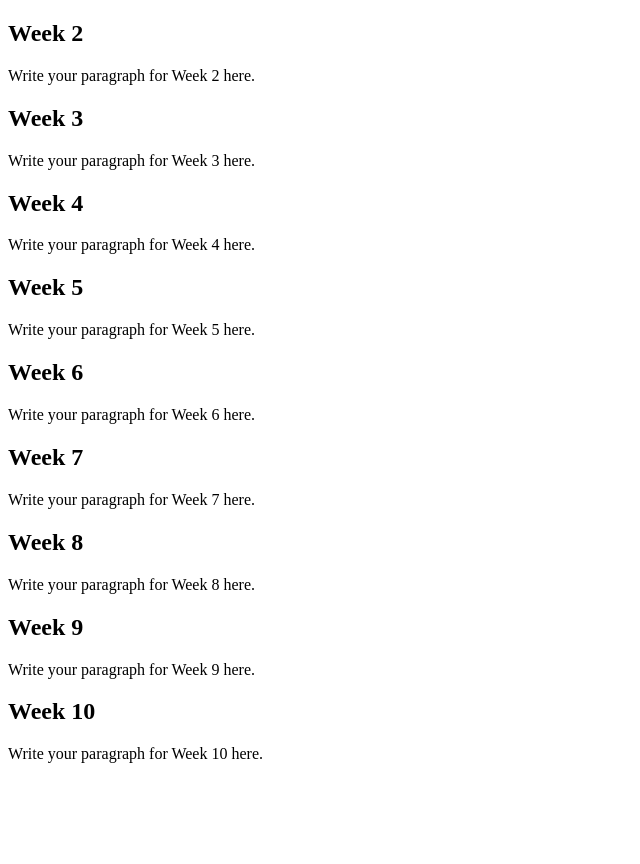
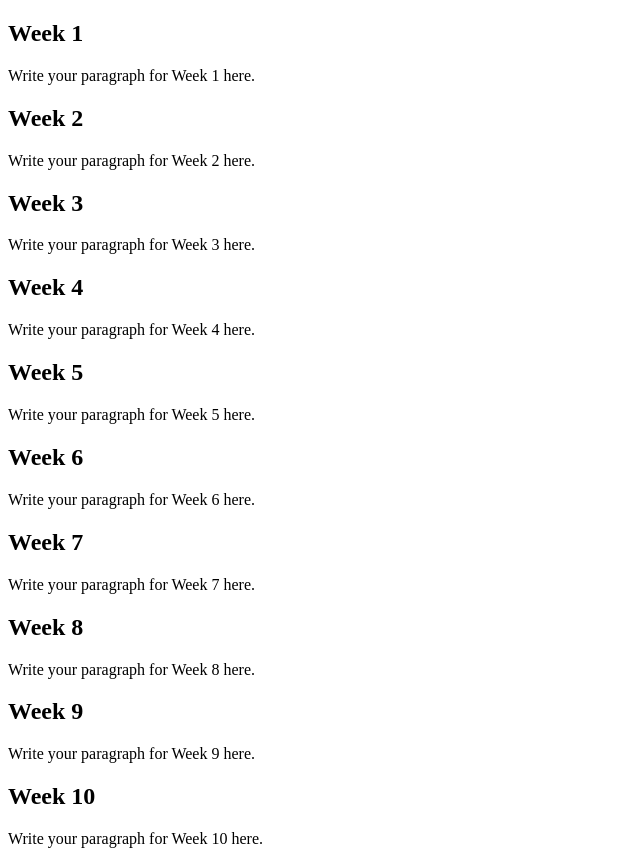
Before and after one commit to BenTuason/REU-weeklyupdates, a plain HTML site: page index.html in a window 1280 px wide. Shown: the whole page, without its empty margins (0-640 px from the left). Before the commit the page ends 800 px from the top, so only its background shows below. Drawn offline with Linux system fonts and the light colour scheme.

Commit message:
Update index.html

```diff
--- a/index.html
+++ b/index.html
@@ -4,6 +4,12 @@
     <meta charset="UTF-8">
     <meta name="viewport" content="width=device-width, initial-scale</p>
         </div>
+
+        <div class="week">
+            <h2>Week 1</h2>
+            <p>Write your paragraph for Week 1 here.</p>
+        </div>
+
 
         <div class="week">
             <h2>Week 2</h2>
```
